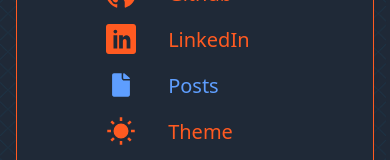
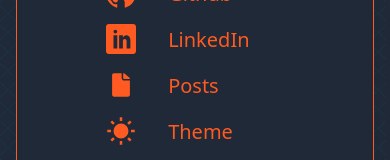
Before and after one commit to EbenZergaw/ebnzr-me, a Next.js app: page /posts in a window 390 px wide. Both pictures are taken after a click on the button 351 px from the left and 39 px from the top of the page. Shown: the part 261-421 px from the top of the page. Built offline with nearby package versions, Linux system fonts and the light colour scheme.

Commit message:
Removed active classes on mobile

```diff
--- a/app/components/Navbar.tsx
+++ b/app/components/Navbar.tsx
@@ -81,7 +81,7 @@ function Navbar({}) {
 
             <ul tabIndex={0} className="flex flex-col items-center">
 
-                <Link className={`transition-all font-medium justify-between w-1/2 text-xl my-2 ${pathname == '/' ? 'text-accent' : 'text-primary'}`} href='/'>
+                <Link className={`transition-all font-medium justify-between w-1/2 text-xl my-2 text-primary`} href='/'>
                     <GoPersonFill className='inline text-3xl'/>
                     <span className='ml-8'>About</span>
                 </Link>
@@ -106,7 +106,7 @@ function Navbar({}) {
                     <span className='ml-8'>Contact</span>
                 </Link> */}
 
-                <Link className={`transition-all font-medium justify-between w-1/2 text-xl my-2 ${pathname == '/posts' ? 'text-accent' : 'text-primary'}`} href='/posts'>
+                <Link className={`transition-all font-medium justify-between w-1/2 text-xl my-2 text-primary`} href='/posts'>
                     <IoIosDocument className='inline text-3xl'/>
                     <span className='ml-8'>Posts</span>
                 </Link>
```
